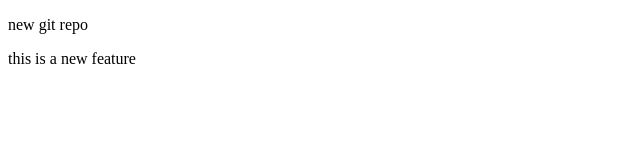
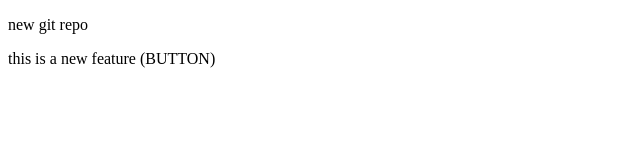
Before and after one commit to kavleencodes/localrepo, a plain HTML site: page index.html in a window 1280 px wide. Shown: the full height of the page, 0-640 px from the left. Drawn offline with Linux system fonts and the light colour scheme.

Commit message:
add button

```diff
--- a/index.html
+++ b/index.html
@@ -7,6 +7,6 @@
 </head>
 <body>
     <p>new git repo</p>
-    <p>this is a new feature</p>
+    <p>this is a new feature (BUTTON)</p>
 </body>
 </html>
```
